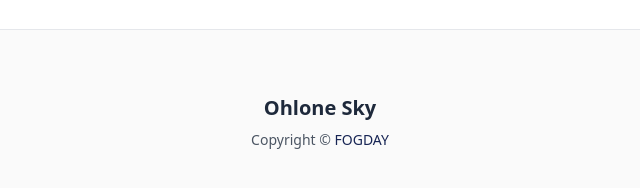
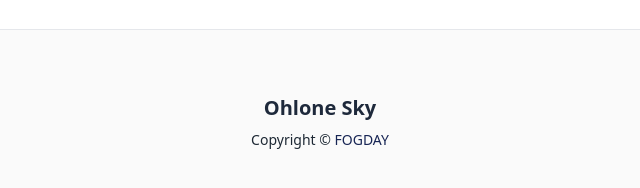
Before and after one commit to foglet/ohlonesky, a plain HTML site: page 00/index.html in a window 1280 px wide. Shown: the part 2664-2852 px from the top of the page, 320-960 px from the left. Drawn offline with nearby package versions, Linux system fonts and the light colour scheme.

Commit message:
Update index.html

```diff
--- a/00/index.html
+++ b/00/index.html
@@ -256,7 +256,7 @@
 
     <!-- Footer -->
     <footer class="bg-zinc-50 border-t border-gray-200 py-10 mt-auto">
-      <div class="max-w-screen-xl mx-auto px-4 py-6 text-center text-sm text-gray-600">
+      <div class="max-w-screen-xl mx-auto px-4 py-6 text-center text-sm text-brandDark">
         <div class="text-xl font-bold text-slate-800">Ohlone Sky</div>
         <div class="text-sm mt-2">Copyright © <!-- <span id="year"></span> --><a href="https://fogday.com" class="font-medium text-blue-950 hover:text-orange-600"> FOGDAY</a></div>
       </div>
```
